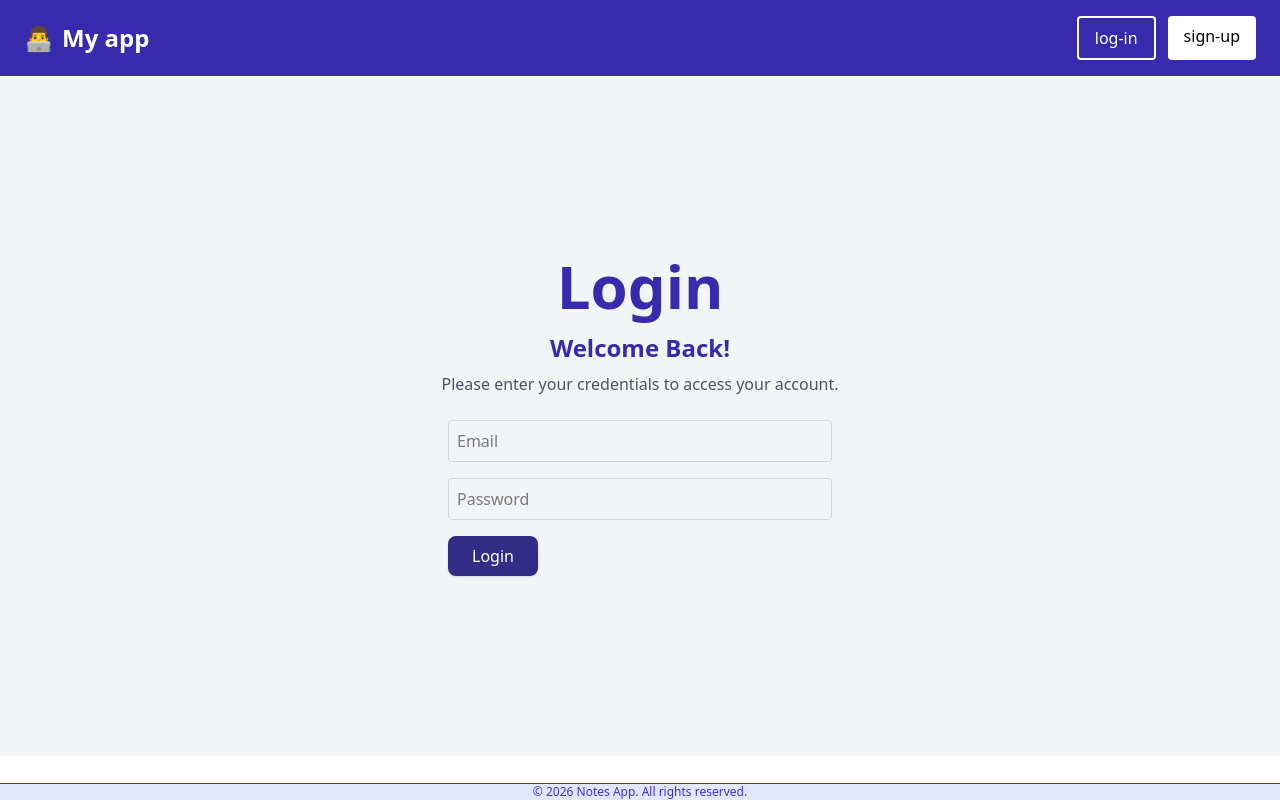
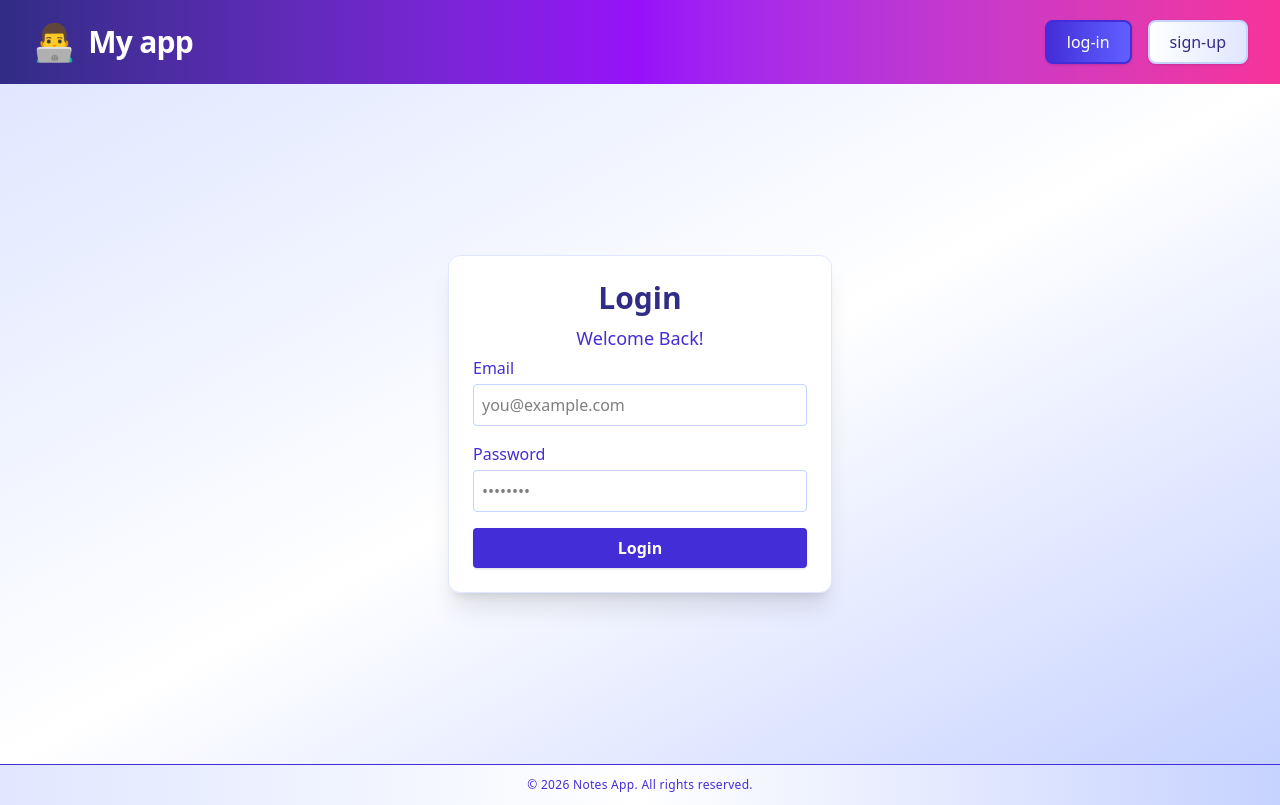
Before and after one commit to Yokesh-yoki/cms-project, a React (Vite) app in the folder client/: page /login in a window 1280 px wide. Built offline with nearby package versions, Linux system fonts and the light colour scheme.

Commit message:
updated approutes

```diff
--- a/client/src/layouts/BasicLayouts.jsx
+++ b/client/src/layouts/BasicLayouts.jsx
@@ -1,29 +1,38 @@
 import React from "react";
-import { Outlet } from "react-router";
+import { Link, Outlet } from "react-router";
+import Login from "../pages/Login";
 
 function BasicLayouts() {
   return (
-    <div className="min-h-screen flex flex-col">
-      <header className="bg-indigo-800 text-white py-4 shadow-md flex flex-col sm:flex-row items-center justify-between px-6">
-        <div className="text-2xl font-semibold flex items-center gap-2">
-          <span role="img" aria-label="notes">
-            <h2>👨‍💻</h2>
-          </span>{" "}
-          My app
+    <div className="min-h-screen flex flex-col bg-white">
+      <header className="bg-gradient-to-r from-indigo-900 via-purple-600 to-pink-500 text-white py-5 shadow-lg flex flex-col sm:flex-row items-center justify-between px-8">
+        <div className="text-3xl font-bold flex items-center gap-3 tracking-tight">
+          <span role="img" aria-label="notes" className="text-4xl">
+            <Link to={"/"}>👨‍💻</Link>
+          </span>
+          <span className="hover:text-indigo-300 transition-colors duration-200">
+            My app
+          </span>
         </div>
-        <div className="mt-3 sm:mt-0 flex gap-3">
-          <div className="bg-indigo-800 border-2 text-white px-4 py-2 rounded cursor-pointer">
-            <h4>log-in</h4>
-          </div>
-          <div className="bg-white text-black px-4 py-2 rounded  cursor-pointer">
-            <h4>sign-up</h4>
-          </div>
+        <div className="mt-4 sm:mt-0 flex gap-4">
+          <Link
+            to={"/login"}
+            className="bg-gradient-to-r from-indigo-700 to-indigo-500 hover:from-indigo-600 hover:to-indigo-400 border-2 border-indigo-700 text-white px-5 py-2 rounded-lg font-medium shadow transition-all duration-200"
+          >
+            log-in
+          </Link>
+          <Link
+            to={"/signup"}
+            className="bg-gradient-to-r from-white to-indigo-100 hover:from-indigo-50 hover:to-indigo-200 text-indigo-900 px-5 py-2 rounded-lg font-medium border-2 border-indigo-200 shadow transition-all duration-200"
+          >
+            sign-up
+          </Link>
         </div>
       </header>
-      <main className="bg-white flex-1">
+      <main className="flex-1  ">
         <Outlet />
       </main>
-      <footer className="bg-indigo-100 text-indigo-700 text-xs text-center border-t">
+      <footer className="bg-gradient-to-r from-indigo-100 via-white to-indigo-200 text-indigo-700 text-xs text-center border-t py-3 tracking-wide">
         © {new Date().getFullYear()} Notes App. All rights reserved.
       </footer>
     </div>
--- a/client/src/pages/Home.jsx
+++ b/client/src/pages/Home.jsx
@@ -1,24 +1,28 @@
-import React from 'react'
+import React from "react";
+import { Link } from "react-router";
 
 export default function Home() {
   return (
     <>
-      <section className="flex flex-col items-center justify-center min-h-[80vh] px-4 relative overflow-hidden">
-        {/* Decorative background blobs */}
-        <div className="absolute top-0 left-0 w-96 h-96 bg-indigo-200 rounded-full mix-blend-multiply filter blur-2xl opacity-40 animate-pulse -z-10" style={{ transform: 'translate(-30%, -30%)' }} />
-        <div className="absolute bottom-0 right-0 w-96 h-96 bg-indigo-400 rounded-full mix-blend-multiply filter blur-2xl opacity-30 animate-pulse -z-10" style={{ transform: 'translate(30%, 30%)' }} />
-        <div className="absolute top-1/2 left-1/2 w-72 h-72 bg-indigo-100 rounded-full mix-blend-multiply filter blur-2xl opacity-20 animate-pulse -z-10" style={{ transform: 'translate(-50%, -50%)' }} />
+      <section className="flex flex-col items-center justify-center min-h-[80vh] px-4 relative overflow-hidden bg-gradient-to-br from-indigo-50 via-white to-indigo-100">
+        <div className="absolute top-0 left-0 w-96 h-96 bg-indigo-300 rounded-full mix-blend-multiply filter blur-3xl opacity-50 animate-pulse -z-10" />
+        <div className="absolute bottom-0 right-0 w-96 h-96 bg-indigo-500 rounded-full mix-blend-multiply filter blur-3xl opacity-40 animate-pulse -z-10" />
+        <div className="absolute top-1/2 left-1/2 w-72 h-72 bg-indigo-200 rounded-full mix-blend-multiply filter blur-2xl opacity-30 animate-pulse -z-10" />
 
-        <div className="text-indigo-700 text-4xl md:text-5xl font-extrabold mb-4 drop-shadow">
-          Welcome to My Application
+        <div className="text-indigo-900 text-5xl md:text-7xl font-extrabold mb-8 drop-shadow-2xl tracking-tight text-center transition-all duration-300">
+          Welcome to{" "}
+          <span className="bg-gradient-to-r from-indigo-500 via-purple-500 to-pink-500 bg-clip-text text-transparent">
+            My Application
+          </span>
         </div>
-        <p className="text-indigo-500 text-lg mb-8 max-w-xl text-center">
-          Build, manage, and grow your content easily with our modern CMS platform. Start your journey now!
-        </p>
-        <button className="bg-indigo-600 hover:bg-indigo-700 text-white px-8 py-3 rounded-xl shadow-xl text-lg font-semibold transition duration-300 focus:outline-none focus:ring-2 focus:ring-indigo-400 focus:ring-offset-2">
+
+        <Link
+          to={"/login"}
+          className="bg-gradient-to-r from-indigo-900 via-purple-600 to-pink-500 hover:from-indigo-700 hover:to-pink-700 text-white px-8 py-4 rounded-full shadow-lg font-bold text-lg transition-transform duration-200 hover:scale-105 focus:outline-none focus:ring-4 focus:ring-indigo-300"
+        >
           Get Started
-        </button>
+        </Link>
       </section>
     </>
-  )
+  );
 }
--- a/client/src/pages/Login.jsx
+++ b/client/src/pages/Login.jsx
@@ -23,37 +23,58 @@ function Login(props) {
   };
 
   return (
-    <div className="flex flex-col items-center justify-center min-h-[85vh] bg-gray-100">
-      <h1 className="text-6xl font-bold text-indigo-800 mb-4">Login</h1>
-      <h2 className="text-2xl font-semibold text-indigo-800 mb-2">
+    <div className="flex flex-col items-center justify-center min-h-[85vh] bg-gradient-to-br from-indigo-100 via-white to-indigo-200">
+      <div className="bg-white rounded-xl shadow-xl p-6 w-full max-w-sm border border-indigo-100">
+        <h1 className="text-3xl font-bold text-indigo-900 mb-2 text-center">
+          Login
+        </h1>
+        <h2 className="text-lg font-medium text-indigo-700 mb-1 text-center">
           Welcome Back!
         </h2>
-      <p className="text-gray-600 mb-6">
-        Please enter your credentials to access your account.
-      </p>
-      <form onSubmit={HandleSubmit} className="w-full max-w-sm">
+        <form onSubmit={HandleSubmit} className="w-full space-y-4">
+          <div>
+            <label
+              className="block text-indigo-700 font-medium mb-1"
+              htmlFor="email"
+            >
+              Email
+            </label>
             <input
+              id="email"
               type="email"
-          placeholder="Email"
+              placeholder="you@example.com"
               value={email}
               onChange={(e) => setEmail(e.target.value)}
-          className="mb-4 p-2 border border-gray-300 rounded w-full"
+              className="p-2 border border-indigo-200 rounded w-full focus:outline-none focus:ring-2 focus:ring-indigo-400 transition"
+              autoComplete="username"
             />
+          </div>
+          <div>
+            <label
+              className="block text-indigo-700 font-medium mb-1"
+              htmlFor="password"
+            >
+              Password
+            </label>
             <input
+              id="password"
               type="password"
-          placeholder="Password"
+              placeholder="••••••••"
               value={password}
               onChange={(e) => setPassword(e.target.value)}
-          className="mb-4 p-2 border border-gray-300 rounded w-full"
+              className="p-2 border border-indigo-200 rounded w-full focus:outline-none focus:ring-2 focus:ring-indigo-400 transition"
+              autoComplete="current-password"
             />
+          </div>
           <button
             type="submit"
-          className="px-6 py-2 bg-indigo-900 text-white rounded-lg shadow hover:bg-indigo-800 transition"
+            className="px-4 py-2 bg-indigo-700 text-white rounded shadow hover:bg-indigo-800 transition font-semibold w-full text-base"
           >
             Login
           </button>
         </form>
       </div>
+    </div>
   );
 }
 
--- a/client/src/pages/Signup.jsx
+++ b/client/src/pages/Signup.jsx
@@ -1,4 +1,5 @@
 import React, { useState } from "react";
+import { Link } from "react-router";
 import Swal from "sweetalert2";
 
 function Signup(props) {
@@ -6,7 +7,6 @@ function Signup(props) {
   const [password, setPassword] = useState("");
   const HandleSubmit = (e) => {
     e.preventDefault();
-    // Here you would typically handle the login logic, e.g., API call
     if (email && password) {
       Swal.fire({
         title: "Login Successful",
@@ -23,32 +23,66 @@ function Signup(props) {
   };
 
   return (
-    <div className="flex flex-col items-center justify-center min-h-[100vh] bg-gray-100">
-      <h1 className="text-6xl font-bold text-indigo-800 mb-4">Signup</h1>
-
-      <p className="text-gray-600 mb-6">Please enter your credentials.</p>
-      <form onSubmit={HandleSubmit} className="w-full max-w-sm">
+    <div className="flex flex-col items-center justify-center min-h-[85vh] ">
+      <div className="bg-white rounded-2xl shadow-2xl p-8 w-full max-w-sm flex flex-col items-center border border-indigo-100">
+        <h1 className="text-3xl font-extrabold text-indigo-900 mb-2 tracking-tight drop-shadow">
+          Sign Up
+        </h1>
+        <p className="text-gray-500 mb-6 text-base">
+          Create your account below
+        </p>
+        <form onSubmit={HandleSubmit} className="w-full flex flex-col gap-4">
+          <div>
+            <label
+              className="block text-gray-700 font-semibold mb-1"
+              htmlFor="email"
+            >
+              Email
+            </label>
             <input
+              id="email"
               type="email"
-          placeholder="Email"
+              placeholder="you@email.com"
               value={email}
               onChange={(e) => setEmail(e.target.value)}
-          className="mb-4 p-2 border border-gray-300 rounded w-full"
+              className="p-2 border border-gray-300 rounded-lg w-full focus:outline-none focus:ring-2 focus:ring-indigo-400 transition"
+              autoComplete="email"
             />
+          </div>
+          <div>
+            <label
+              className="block text-gray-700 font-semibold mb-1"
+              htmlFor="password"
+            >
+              Password
+            </label>
             <input
+              id="password"
               type="password"
-          placeholder="Password"
+              placeholder="••••••••"
               value={password}
               onChange={(e) => setPassword(e.target.value)}
-          className="mb-4 p-2 border border-gray-300 rounded w-full"
+              className="p-2 border border-gray-300 rounded-lg w-full focus:outline-none focus:ring-2 focus:ring-indigo-400 transition"
+              autoComplete="new-password"
             />
+          </div>
           <button
             type="submit"
-          className="px-6 py-2 bg-indigo-900 text-white rounded-lg shadow hover:bg-indigo-800 transition"
+            className="mt-2 px-4 py-2 bg-gradient-to-r from-indigo-700 to-purple-600 text-white font-bold rounded-xl shadow-lg hover:from-indigo-800 hover:to-purple-700 transition-all duration-200 w-full text-base"
           >
-          Login
+            Sign Up
           </button>
         </form>
+        <div className="mt-4 text-sm text-gray-500">
+          Already have an account?{" "}
+          <Link
+            to={"/login"}
+            className="text-indigo-700 font-semibold hover:underline"
+          >
+            Log in
+          </Link>
+        </div>
+      </div>
     </div>
   );
 }
```
Lines whose indentation alone changed are shown as unchanged.
